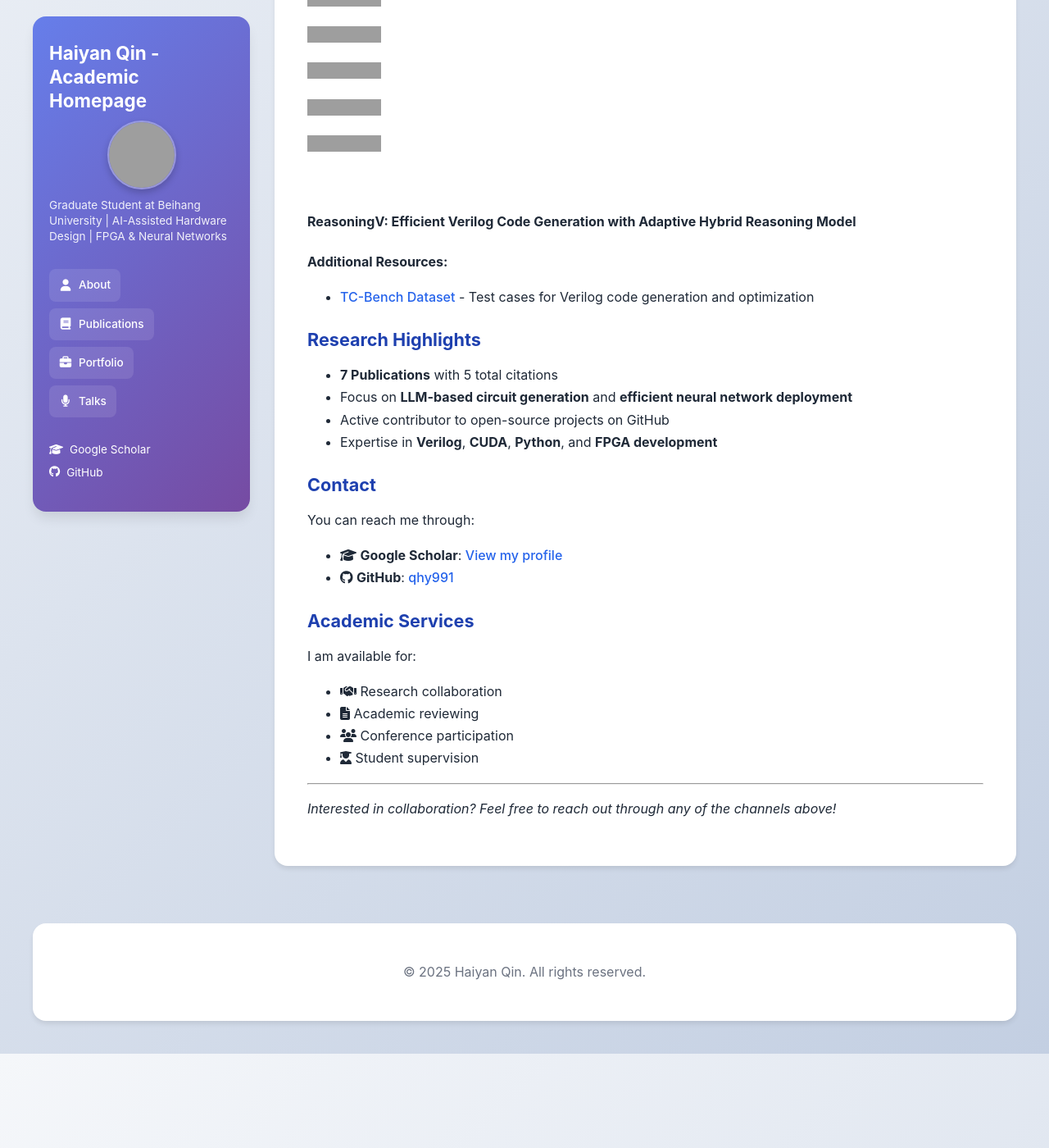
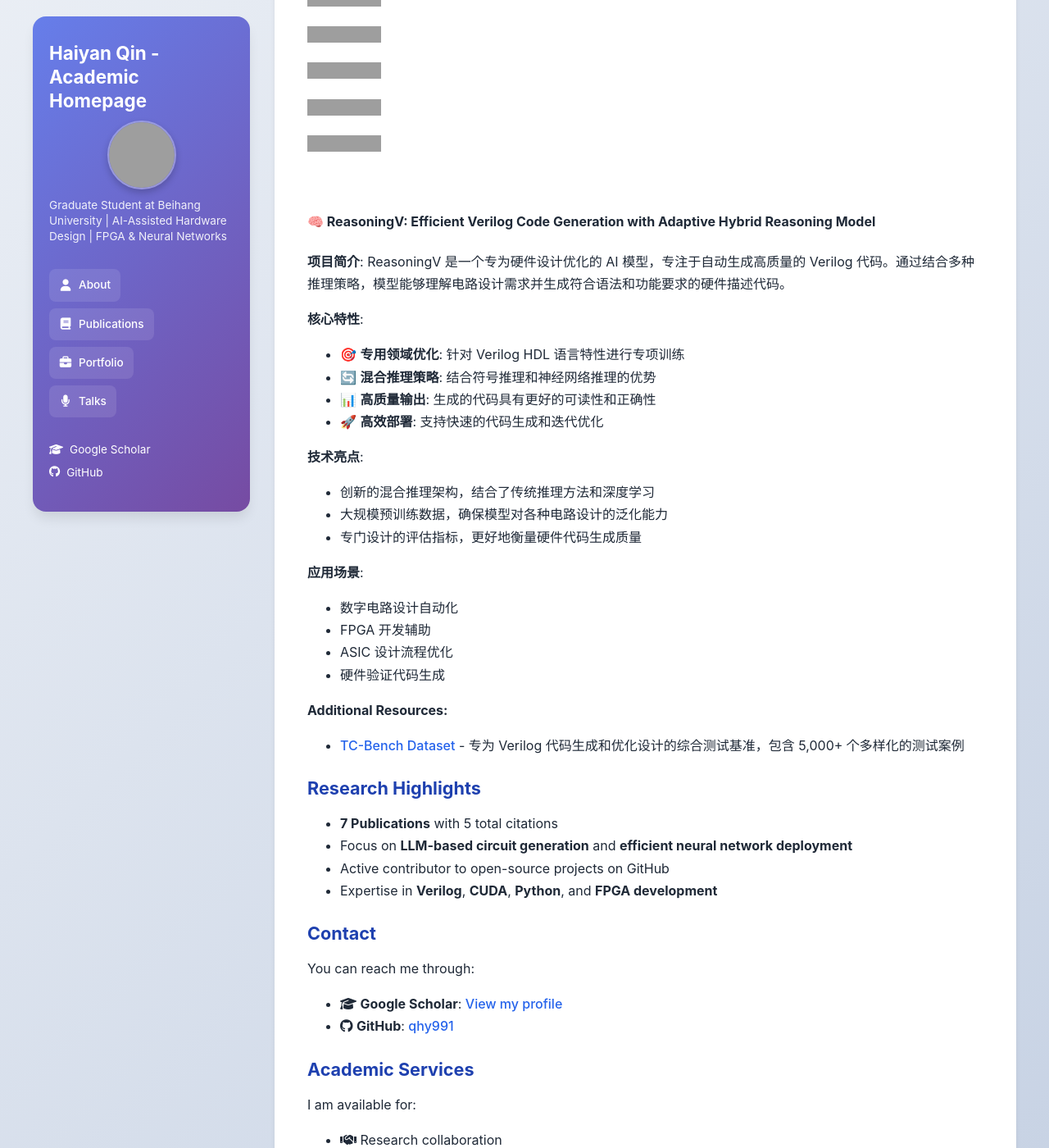
Before and after one commit to qhy991/qhy991.github.io, a Jekyll site: the page built from about.md, in a window 1280 px wide and 1400 px high, scrolled down 931 px, cut to the strip 0-1400 px from the top of the window. Shown: the whole strip at 82% size. Built offline with Jekyll 4.4.1, drawn with Linux system fonts in a browser that asks for light colours; grey boxes are pictures that could not be loaded.

Commit message:
Add detailed introduction for ReasoningV project and TC-Bench dataset
- Add comprehensive project description for ReasoningV
- Include technical highlights and application scenarios
- Enhance TC-Bench dataset description with more details
- Improve overall presentation of open-source contributions

```diff
--- a/about.md
+++ b/about.md
@@ -47,10 +47,29 @@ My research focuses on the intersection of AI and hardware design:
 
 <div>&nbsp;</div>
 
-#### ReasoningV: Efficient Verilog Code Generation with Adaptive Hybrid Reasoning Model
+#### 🧠 ReasoningV: Efficient Verilog Code Generation with Adaptive Hybrid Reasoning Model
+
+**项目简介**: ReasoningV 是一个专为硬件设计优化的 AI 模型，专注于自动生成高质量的 Verilog 代码。通过结合多种推理策略，模型能够理解电路设计需求并生成符合语法和功能要求的硬件描述代码。
+
+**核心特性**:
+- 🎯 **专用领域优化**: 针对 Verilog HDL 语言特性进行专项训练
+- 🔄 **混合推理策略**: 结合符号推理和神经网络推理的优势
+- 📊 **高质量输出**: 生成的代码具有更好的可读性和正确性
+- 🚀 **高效部署**: 支持快速的代码生成和迭代优化
+
+**技术亮点**:
+- 创新的混合推理架构，结合了传统推理方法和深度学习
+- 大规模预训练数据，确保模型对各种电路设计的泛化能力
+- 专门设计的评估指标，更好地衡量硬件代码生成质量
+
+**应用场景**:
+- 数字电路设计自动化
+- FPGA 开发辅助
+- ASIC 设计流程优化
+- 硬件验证代码生成
 
 **Additional Resources:**
-- [TC-Bench Dataset](https://huggingface.co/datasets/hyq001/TC-Bench) - Test cases for Verilog code generation and optimization
+- [TC-Bench Dataset](https://huggingface.co/datasets/hyq001/TC-Bench) - 专为 Verilog 代码生成和优化设计的综合测试基准，包含 5,000+ 个多样化的测试案例
 
 ### Research Highlights
 
@@ -71,7 +90,6 @@ I am available for:
 - <i class="fas fa-handshake"></i> Research collaboration
 - <i class="fas fa-file-alt"></i> Academic reviewing
 - <i class="fas fa-users"></i> Conference participation
-- <i class="fas fa-user-graduate"></i> Student supervision
 
 ---
 
```
